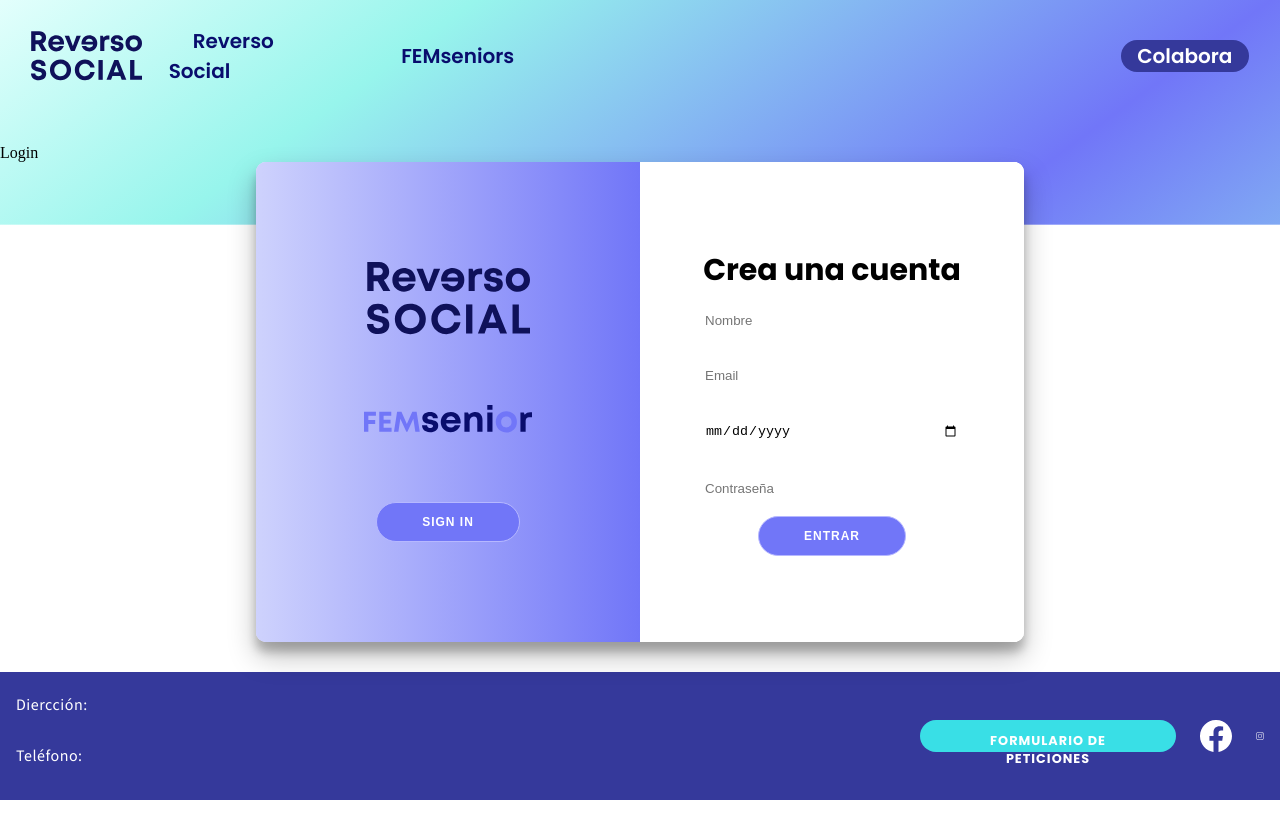
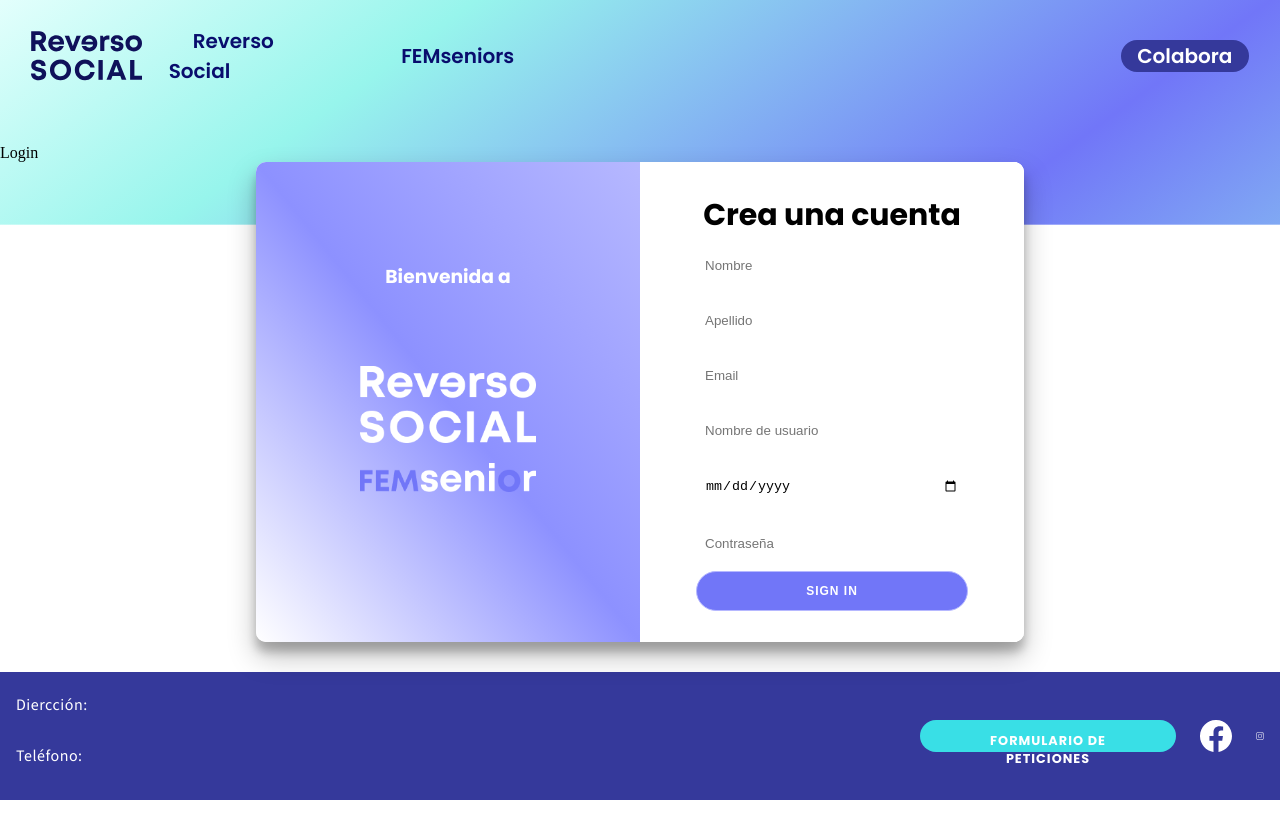
Before and after one commit to Paola077/Reverso_social_FrontEnd, a React (Vite) app: page /reverso-social/login in a window 1280 px wide. Both pictures are taken after a click on the element "Aqui". Shown: the top 838 px of the page. Built offline with nearby package versions, Linux system fonts and the light colour scheme.

Commit message:
form login and register

```diff
--- a/src/components/forms/logInForm/SignInUpForm.jsx
+++ b/src/components/forms/logInForm/SignInUpForm.jsx
@@ -1,7 +1,8 @@
 import React, { useState } from "react";
 import "./_SignInUpForm.scss";
-import logoFemsenior from "../../../../public/images/logoFemsenior.svg";
-import logoReversoSocial from "../../../../public/images/logoReversoSocial.svg";
+import logoReversoWhite from "../../../../public/images/logoReversoWhite.png"
+import FSLogoWhite from "../../../../public/images/FSLogoWhite.png"
+
 
 const SignInUpForm = ({ defaultToSignUp = false }) => {
   const [isRightPanelActive, setIsRightPanelActive] = useState(defaultToSignUp);
@@ -24,12 +25,16 @@
         <div className="form-container sign-up-container">
           <form action="#">
             <h2>Crea una cuenta</h2>
+            <input type="text" placeholder="Nombre" />
+			<input type="text" placeholder="Apellido" />
 
-            <input type="text" placeholder="Nombre" />
             <input type="email" placeholder="Email" />
+			<input type="text" placeholder="Nombre de usuario" />
             <input type="date" placeholder="Fecha de nacimiento" />
             <input type="password" placeholder="Contraseña" />
-            <button>Entrar</button>
+			<button className="ghost" onClick={handleSignInClick} id="signIn">
+                Sign In
+              </button>
           </form>
         </div>
         <div className="form-container sign-in-container">
@@ -51,18 +56,18 @@
         <div className="overlay-container">
           <div className="overlay">
             <div className="overlay-panel overlay-left">
-              <img src={logoReversoSocial}></img>
-              <img src={logoFemsenior}></img>
-              <button className="ghost" onClick={handleSignInClick} id="signIn">
-                Sign In
-              </button>
+              <h3>Bienvenida a </h3>
+              <div className="overlayLogo">
+				<img src={logoReversoWhite}></img>
+				<img src={FSLogoWhite}></img>
+              </div>
             </div>
             <div className="overlay-panel overlay-right">
               <h3>Bienvenida a </h3>
-			  <div>
-              <img src={logoReversoSocial}></img>
-              <img src={logoFemsenior}></img>
-			  </div>
+              <div className="overlayLogo">
+				<img src={logoReversoWhite}></img>
+				<img src={FSLogoWhite}></img>
+              </div>
             </div>
           </div>
         </div>
--- a/src/components/forms/logInForm/_SignInUpForm.scss
+++ b/src/components/forms/logInForm/_SignInUpForm.scss
@@ -37,7 +37,7 @@
 }
 
 span {
-	font-size: 12px;
+	font-size:1.0rem;
 	cursor: pointer;
 	color: $lila
 
@@ -55,7 +55,7 @@
 	letter-spacing: 1px;
 	text-transform: uppercase;
 	transition: transform 80ms ease-in;
-	//width: 17rem;
+	width: 17rem;
 }
 
 button:active {
@@ -161,9 +161,9 @@
 }
 
 .overlay {
-	background: #CED2FD;
-	//background: -webkit-linear-gradient(to right, #CED2FD, $lightLila);
-	background: linear-gradient(to right, #CED2FD, $lightLila);
+	//background: #CED2FD;
+	//background: -webkit-linear-gradient(to bottom right, #CED2FD, $lightLila);
+	//background: linear-gradient(to bottom right, #CED2FD, $lightLila);
 	background-repeat: no-repeat;
 	background-size: cover;
 	background-position: 0 0;
@@ -178,12 +178,13 @@
 
 .container.right-panel-active .overlay {
   	transform: translateX(50%);
-	margin-block-end: 20px;
+	//margin-block-end: 20px;
 }
 
 .overlay-panel {
 	position: absolute;
-	background: linear-gradient(to right, #CED2FD, $lila);
+	background: linear-gradient(to bottom left,  $lightLila,$lightLila2,$white);
+
 	display: flex;
 	align-items: center;
 	justify-content: space-between;
@@ -196,7 +197,21 @@
 	transform: translateX(0);
 	transition: transform 0.6s ease-in-out;
 
+
 }
+.overlayLogo{
+	display: flex;
+	align-items: center;
+	//justify-content: space-between;
+	flex-direction: column;
+	margin-block-end: 50px;
+	gap: 20px;
+
+}
+.overlayLogo img {
+	width: 11.0rem;
+	height: auto;
+  }
 
 .overlay-left {
 	transform: translateX(-20%);
@@ -213,20 +228,5 @@
 }
 
 .container.right-panel-active .overlay-right {
-	transform: translateX(20%);
+	//transform: translateX(20%);
 }
-
-.social-container {
-	margin: 20px 0;
-}
-
-.social-container a {
-	border: 1px solid #DDDDDD;
-	border-radius: 50%;
-	display: inline-flex;
-	justify-content: center;
-	align-items: center;
-	margin: 0 5px;
-	height: 40px;
-	width: 40px;
-}
```
Also changed, not shown: public/images/FSLogoWhite.png (added), public/images/logoReversoWhite.png (added).
